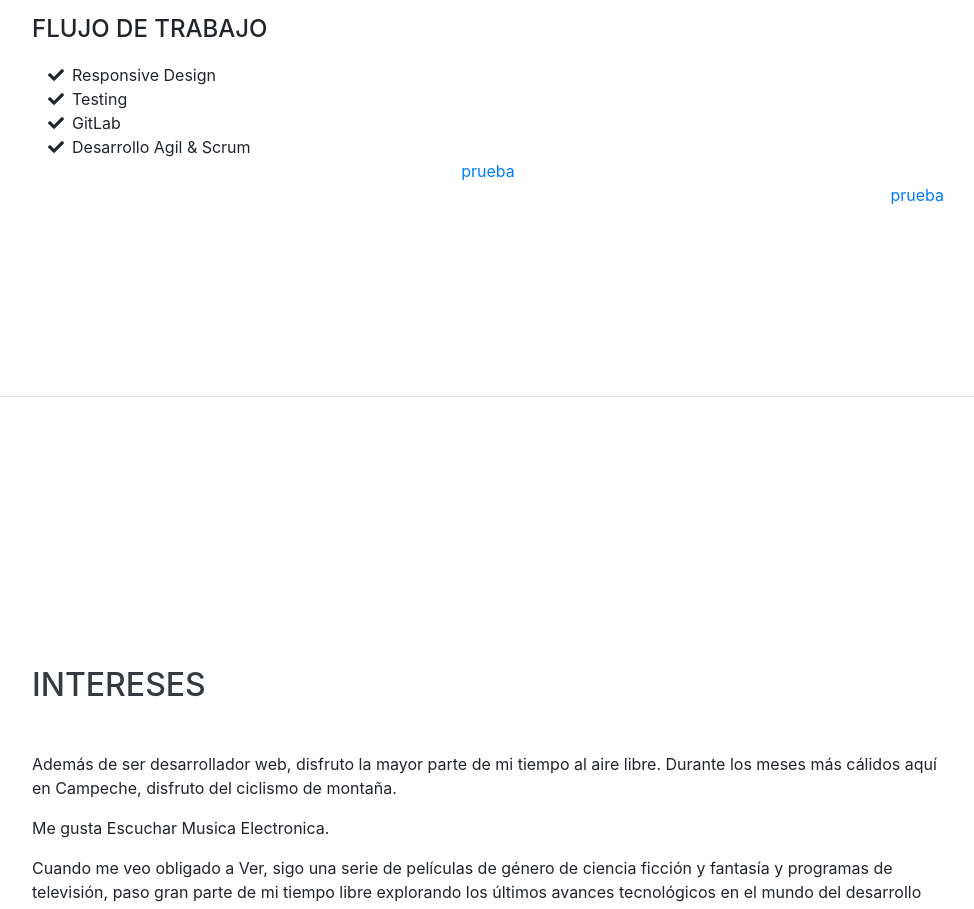
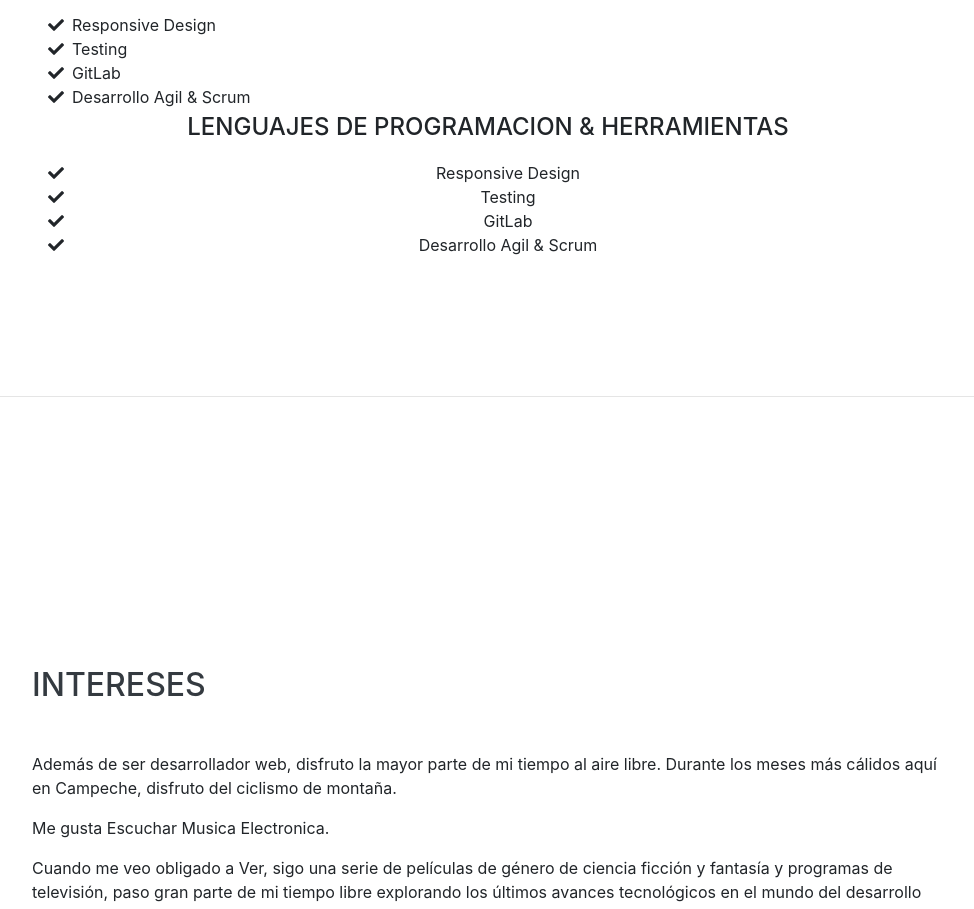
Before and after one commit to abelarcos/AbelArcosPerez.github.io, a website with bundled scripts: page index.html in a window 1280 px wide. Shown: the part 2971-3880 px from the top of the page, without its empty margins (288-1262 px from the left). Built offline with nearby package versions, Linux system fonts and the light colour scheme; a web font is replaced by a local one.

Commit message:
modificando datos

```diff
--- a/index.html
+++ b/index.html
@@ -237,12 +237,24 @@
         </ul>
 
         <div class="resume-date text-md-center">
-          <span class="text-primary">prueba</span>
+          <div class="subheading mb-3">Lenguajes de Programacion &amp; Herramientas</div>
+          <ul class="fa-ul mb-0">
+            <li>
+              <i class="fa-li fa fa-check"></i>
+              Responsive Design</li>
+            <li>
+              <i class="fa-li fa fa-check"></i>
+              Testing </li>
+            <li>
+              <i class="fa-li fa fa-check"></i>
+              GitLab</li>
+            <li>
+              <i class="fa-li fa fa-check"></i>
+              Desarrollo Agil &amp; Scrum</li>
+          </ul>
         </div>
 
-        <div class="resume-date text-md-right">
-          <span class="text-primary">prueba</span>
-        </div>
+
 
 
       </div>
```
